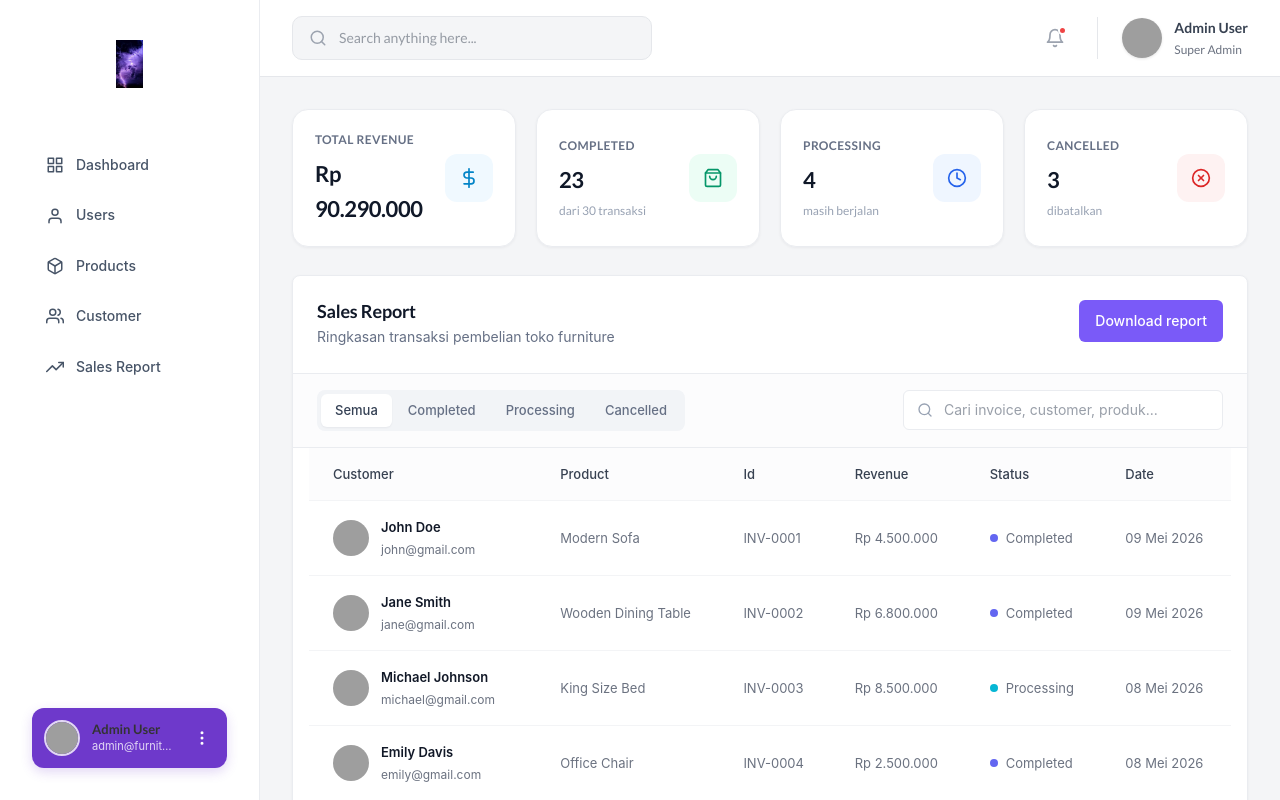
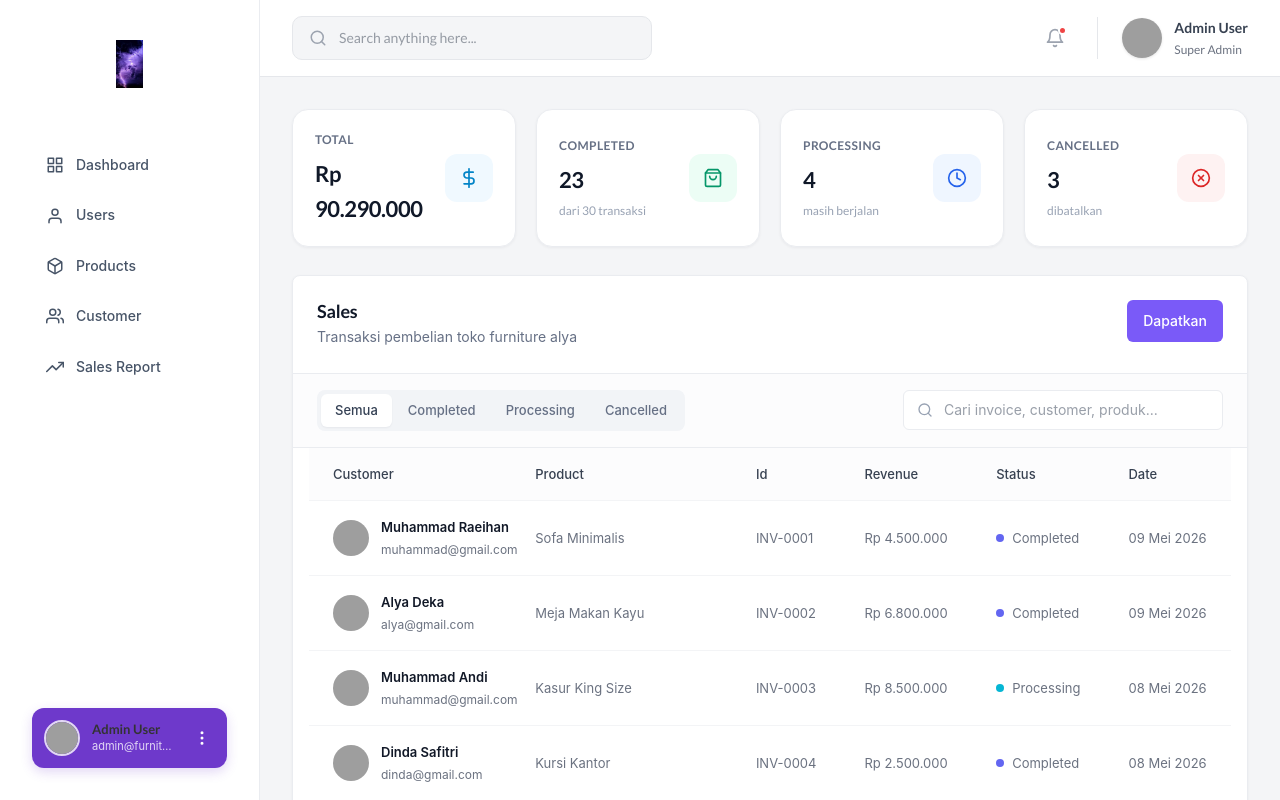
Before and after one commit to alya24si/FurnitureProgress, a React (Vite) app: page /sales-report in a window 1280 px wide. Built offline with nearby package versions, Linux system fonts and the light colour scheme; grey boxes are pictures that could not be loaded.

Commit message:
Perbaikan fixxxxx

```diff
--- a/src/components/Footer.jsx
+++ b/src/components/Footer.jsx
@@ -8,43 +8,49 @@ const FooterSection = () => {
       <Container style={styles.container}>
         <div style={styles.topSection}>
           <div style={styles.column}>
-            <h3 style={styles.logo}>Furniture.</h3>
+            <h3 style={styles.logo}>Alya Furniture.</h3>
             <p style={styles.description}>
-              400 University Drive Suite 200 Coral Gables, <br/>
-              FL 33134 USA
+              Jl. HR Soebrantas No. 88 Pekanbaru, <br/>
+              Riau 28293 Indonesia
             </p>
           </div>
 
           <div style={styles.column}>
-            <h4 style={styles.heading}>Links</h4>
+            <h4 style={styles.heading}>Menu</h4>
             <ul style={styles.list}>
-              <li><a href="#" style={styles.link}>Home</a></li>
-              <li><a href="#" style={styles.link}>Shop</a></li>
-              <li><a href="#" style={styles.link}>About</a></li>
-              <li><a href="#" style={styles.link}>Contact</a></li>
+              <li><a href="#" style={styles.link}>Beranda</a></li>
+              <li><a href="#" style={styles.link}>Produk</a></li>
+              <li><a href="#" style={styles.link}>Tentang Kami</a></li>
+              <li><a href="#" style={styles.link}>Kontak</a></li>
             </ul>
           </div>
 
           <div style={styles.column}>
-            <h4 style={styles.heading}>Help</h4>
+            <h4 style={styles.heading}>Layanan</h4>
             <ul style={styles.list}>
-              <li><a href="#" style={styles.link}>Payment Options</a></li>
-              <li><a href="#" style={styles.link}>Returns</a></li>
-              <li><a href="#" style={styles.link}>Privacy Policies</a></li>
+              <li><a href="#" style={styles.link}>Metode Pembayaran</a></li>
+              <li><a href="#" style={styles.link}>Pengembalian Barang</a></li>
+              <li><a href="#" style={styles.link}>Kebijakan Privasi</a></li>
             </ul>
           </div>
 
           <div style={styles.column}>
             <h4 style={styles.heading}>Newsletter</h4>
             <div style={styles.newsletterForm}>
-              <input type="email" placeholder="Enter Your Email Address" style={styles.input} />
-              <button style={styles.subscribeBtn}>SUBSCRIBE</button>
+              <input
+                type="email"
+                placeholder="Masukkan Email Anda"
+                style={styles.input}
+              />
+              <button style={styles.subscribeBtn}>BERLANGGANAN</button>
             </div>
           </div>
         </div>
 
         <div style={styles.bottomSection}>
-          <p style={styles.copyright}>2023 furino. All rights reverved</p>
+          <p style={styles.copyright}>
+            2026 Alya Furniture. All rights reserved
+          </p>
         </div>
       </Container>
     </Footer>
@@ -57,11 +63,13 @@ const styles = {
     borderTop: '1px solid var(--border-color)',
     backgroundColor: 'var(--bg-color)',
   },
+
   container: {
     maxWidth: '1100px',
     margin: '0 auto',
     padding: '0 24px',
   },
+
   topSection: {
     display: 'flex',
     justifyContent: 'space-between',
@@ -69,43 +77,51 @@ const styles = {
     gap: '40px',
     marginBottom: '60px',
   },
+
   column: {
     flex: '1 1 200px',
   },
+
   logo: {
     fontSize: '24px',
     fontWeight: '700',
     marginBottom: '24px',
     color: 'var(--text-dark)',
   },
+
   description: {
     color: 'var(--text-light)',
     lineHeight: '1.6',
     fontSize: '15px',
   },
+
   heading: {
     fontSize: '16px',
     color: 'var(--text-light)',
     marginBottom: '32px',
     fontWeight: '500',
   },
+
   list: {
     display: 'flex',
     flexDirection: 'column',
     gap: '24px',
   },
+
   link: {
     color: 'var(--text-dark)',
     fontSize: '15px',
     fontWeight: '500',
     transition: 'color 0.3s ease',
   },
+
   newsletterForm: {
     display: 'flex',
     gap: '16px',
     alignItems: 'center',
     flexWrap: 'wrap',
   },
+
   input: {
     border: 'none',
     borderBottom: '1px solid #000',
@@ -114,6 +130,7 @@ const styles = {
     outline: 'none',
     width: '200px',
   },
+
   subscribeBtn: {
     border: 'none',
     borderBottom: '1px solid #000',
@@ -123,10 +140,12 @@ const styles = {
     backgroundColor: 'transparent',
     cursor: 'pointer',
   },
+
   bottomSection: {
     paddingTop: '32px',
     borderTop: '1px solid var(--border-color)',
   },
+
   copyright: {
     fontSize: '15px',
     color: 'var(--text-dark)',
--- a/src/components/Hero.jsx
+++ b/src/components/Hero.jsx
@@ -7,12 +7,25 @@ const Hero = () => {
     <HeroSection style={styles.hero}>
       <Container style={styles.container}>
         <div style={styles.card}>
-          <p style={styles.subtitle}>New Arrival</p>
-          <h1 style={styles.title}>Discover Our <br/> New Collection</h1>
+          <p style={styles.subtitle}>Koleksi Terbaru</p>
+
+          <h1 style={styles.title}>
+            Temukan Furniture <br /> Impian Rumah Anda
+          </h1>
+
           <p style={styles.description}>
-            Lorem ipsum dolor sit amet, consectetur adipiscing elit. Ut elit tellus, luctus nec ullamcorper mattis.
+            Hadir dengan desain modern, minimalis, dan elegan
+            untuk mempercantik ruang tamu, kamar tidur, hingga
+            ruang kerja Anda dengan kualitas terbaik.
           </p>
-          <Button variant="primary" className="btn btn-primary" style={styles.btn}>BUY NOW</Button>
+
+          <Button
+            variant="primary"
+            className="btn btn-primary"
+            style={styles.btn}
+          >
+            BELI SEKARANG
+          </Button>
         </div>
       </Container>
     </HeroSection>
--- a/src/components/HowItWorks.jsx
+++ b/src/components/HowItWorks.jsx
@@ -5,18 +5,18 @@ const HowItWorks = () => {
   const steps = [
     {
       icon: <FiLock />,
-      title: '1. Purchase Securely',
-      description: 'Lorem ipsum dolor sit amet, consectetur adipiscing elit.'
+      title: '1. Pilih Furniture Favorit',
+      description: 'Temukan berbagai pilihan furniture modern dengan kualitas terbaik untuk rumah Anda.'
     },
     {
       icon: <FiBox />,
-      title: '2. Ships From Warehouse',
-      description: 'Lorem ipsum dolor sit amet, consectetur adipiscing elit.'
+      title: '2. Pengiriman Cepat & Aman',
+      description: 'Pesanan dikemas dengan aman dan dikirim langsung dari gudang kami di Pekanbaru.'
     },
     {
       icon: <FiHome />,
-      title: '3. Style Your Space',
-      description: 'Lorem ipsum dolor sit amet, consectetur adipiscing elit.'
+      title: '3. Percantik Ruangan Anda',
+      description: 'Ciptakan suasana rumah yang nyaman dan elegan dengan furniture pilihan terbaik.'
     }
   ];
 
--- a/src/data/sales.json
+++ b/src/data/sales.json
@@ -1,32 +1,32 @@
 [
-  { "id": "INV-0001", "date": "2026-05-09", "customer": "John Doe",          "product": "Modern Sofa",            "category": "Living Room", "qty": 1, "price": 4500000, "total": 4500000, "payment": "Transfer",    "status": "Completed" },
-  { "id": "INV-0002", "date": "2026-05-09", "customer": "Jane Smith",        "product": "Wooden Dining Table",    "category": "Dining Room", "qty": 1, "price": 6800000, "total": 6800000, "payment": "Credit Card", "status": "Completed" },
-  { "id": "INV-0003", "date": "2026-05-08", "customer": "Michael Johnson",   "product": "King Size Bed",          "category": "Bedroom",     "qty": 1, "price": 8500000, "total": 8500000, "payment": "Transfer",    "status": "Processing" },
-  { "id": "INV-0004", "date": "2026-05-08", "customer": "Emily Davis",       "product": "Office Chair",           "category": "Office",      "qty": 2, "price": 1250000, "total": 2500000, "payment": "E-Wallet",    "status": "Completed" },
-  { "id": "INV-0005", "date": "2026-05-07", "customer": "William Brown",     "product": "Bookshelf",              "category": "Living Room", "qty": 1, "price": 2150000, "total": 2150000, "payment": "Cash",        "status": "Completed" },
-  { "id": "INV-0006", "date": "2026-05-07", "customer": "Olivia Wilson",     "product": "Coffee Table",           "category": "Living Room", "qty": 1, "price": 1850000, "total": 1850000, "payment": "Transfer",    "status": "Cancelled" },
-  { "id": "INV-0007", "date": "2026-05-06", "customer": "James Miller",      "product": "Wardrobe Cabinet",       "category": "Bedroom",     "qty": 1, "price": 5400000, "total": 5400000, "payment": "Credit Card", "status": "Completed" },
-  { "id": "INV-0008", "date": "2026-05-06", "customer": "Sophia Garcia",     "product": "Dining Chair Set (4)",   "category": "Dining Room", "qty": 1, "price": 3200000, "total": 3200000, "payment": "Transfer",    "status": "Completed" },
-  { "id": "INV-0009", "date": "2026-05-05", "customer": "Benjamin Martinez", "product": "TV Stand",               "category": "Living Room", "qty": 1, "price": 2750000, "total": 2750000, "payment": "E-Wallet",    "status": "Processing" },
-  { "id": "INV-0010", "date": "2026-05-05", "customer": "Mia Rodriguez",     "product": "Bedside Table",          "category": "Bedroom",     "qty": 2, "price":  950000, "total": 1900000, "payment": "Cash",        "status": "Completed" },
-  { "id": "INV-0011", "date": "2026-05-04", "customer": "Lucas Anderson",    "product": "L-Shape Sofa",           "category": "Living Room", "qty": 1, "price": 9800000, "total": 9800000, "payment": "Credit Card", "status": "Completed" },
-  { "id": "INV-0012", "date": "2026-05-04", "customer": "Ava Thomas",        "product": "Bar Stool (Pair)",       "category": "Dining Room", "qty": 1, "price": 1450000, "total": 1450000, "payment": "Transfer",    "status": "Completed" },
-  { "id": "INV-0013", "date": "2026-05-03", "customer": "Ethan Hernandez",   "product": "Office Desk",            "category": "Office",      "qty": 1, "price": 3650000, "total": 3650000, "payment": "E-Wallet",    "status": "Completed" },
-  { "id": "INV-0014", "date": "2026-05-03", "customer": "Isabella Moore",    "product": "Queen Size Bed",         "category": "Bedroom",     "qty": 1, "price": 7200000, "total": 7200000, "payment": "Credit Card", "status": "Cancelled" },
-  { "id": "INV-0015", "date": "2026-05-02", "customer": "Alexander Taylor",  "product": "Shoe Rack",              "category": "Hallway",     "qty": 1, "price":  680000, "total":  680000, "payment": "Cash",        "status": "Completed" },
-  { "id": "INV-0016", "date": "2026-05-02", "customer": "Charlotte Jackson", "product": "Recliner Armchair",      "category": "Living Room", "qty": 1, "price": 4200000, "total": 4200000, "payment": "Transfer",    "status": "Completed" },
-  { "id": "INV-0017", "date": "2026-05-01", "customer": "Henry White",       "product": "Bookshelf",              "category": "Living Room", "qty": 2, "price": 2150000, "total": 4300000, "payment": "Credit Card", "status": "Completed" },
-  { "id": "INV-0018", "date": "2026-05-01", "customer": "Amelia Harris",     "product": "Dressing Table",         "category": "Bedroom",     "qty": 1, "price": 3100000, "total": 3100000, "payment": "E-Wallet",    "status": "Processing" },
-  { "id": "INV-0019", "date": "2026-04-30", "customer": "Sebastian Martin",  "product": "Dining Table Set",       "category": "Dining Room", "qty": 1, "price": 8900000, "total": 8900000, "payment": "Transfer",    "status": "Completed" },
-  { "id": "INV-0020", "date": "2026-04-30", "customer": "Harper Thompson",   "product": "Modern Sofa",            "category": "Living Room", "qty": 1, "price": 4500000, "total": 4500000, "payment": "Credit Card", "status": "Completed" },
-  { "id": "INV-0021", "date": "2026-04-29", "customer": "Jack Lee",          "product": "Bar Cabinet",            "category": "Dining Room", "qty": 1, "price": 5600000, "total": 5600000, "payment": "Transfer",    "status": "Completed" },
-  { "id": "INV-0022", "date": "2026-04-29", "customer": "Evelyn Walker",     "product": "Office Chair",           "category": "Office",      "qty": 3, "price": 1250000, "total": 3750000, "payment": "E-Wallet",    "status": "Completed" },
-  { "id": "INV-0023", "date": "2026-04-28", "customer": "Owen Hall",         "product": "Bedside Table",          "category": "Bedroom",     "qty": 1, "price":  950000, "total":  950000, "payment": "Cash",        "status": "Cancelled" },
-  { "id": "INV-0024", "date": "2026-04-28", "customer": "Abigail Allen",     "product": "Coffee Table",           "category": "Living Room", "qty": 1, "price": 1850000, "total": 1850000, "payment": "Credit Card", "status": "Completed" },
-  { "id": "INV-0025", "date": "2026-04-27", "customer": "Leo Young",         "product": "Wardrobe Cabinet",       "category": "Bedroom",     "qty": 1, "price": 5400000, "total": 5400000, "payment": "Transfer",    "status": "Processing" },
-  { "id": "INV-0026", "date": "2026-04-27", "customer": "Ella King",         "product": "Office Desk",            "category": "Office",      "qty": 1, "price": 3650000, "total": 3650000, "payment": "E-Wallet",    "status": "Completed" },
-  { "id": "INV-0027", "date": "2026-04-26", "customer": "Mateo Wright",      "product": "Recliner Armchair",      "category": "Living Room", "qty": 1, "price": 4200000, "total": 4200000, "payment": "Transfer",    "status": "Completed" },
-  { "id": "INV-0028", "date": "2026-04-26", "customer": "Scarlett Scott",    "product": "Shoe Rack",              "category": "Hallway",     "qty": 2, "price":  680000, "total": 1360000, "payment": "Cash",        "status": "Completed" },
-  { "id": "INV-0029", "date": "2026-04-25", "customer": "Daniel Green",      "product": "TV Stand",               "category": "Living Room", "qty": 1, "price": 2750000, "total": 2750000, "payment": "Credit Card", "status": "Completed" },
-  { "id": "INV-0030", "date": "2026-04-25", "customer": "Grace Baker",       "product": "Dining Chair Set (4)",   "category": "Dining Room", "qty": 1, "price": 3200000, "total": 3200000, "payment": "Transfer",    "status": "Completed" }
+  { "id": "INV-0001", "date": "2026-05-09", "customer": "Muhammad Raeihan", "product": "Sofa Minimalis", "category": "Living Room", "qty": 1, "price": 4500000, "total": 4500000, "payment": "Transfer", "status": "Completed" },
+  { "id": "INV-0002", "date": "2026-05-09", "customer": "Alya Deka ", "product": "Meja Makan Kayu", "category": "Dining Room", "qty": 1, "price": 6800000, "total": 6800000, "payment": "QRIS", "status": "Completed" },
+  { "id": "INV-0003", "date": "2026-05-08", "customer": "Muhammad Andi", "product": "Kasur King Size", "category": "Bedroom", "qty": 1, "price": 8500000, "total": 8500000, "payment": "Transfer", "status": "Processing" },
+  { "id": "INV-0004", "date": "2026-05-08", "customer": "Dinda Safitri", "product": "Kursi Kantor", "category": "Office", "qty": 2, "price": 1250000, "total": 2500000, "payment": "E-Wallet", "status": "Completed" },
+  { "id": "INV-0005", "date": "2026-05-07", "customer": "Andi Saputra", "product": "Rak Buku Minimalis", "category": "Living Room", "qty": 1, "price": 2150000, "total": 2150000, "payment": "Cash", "status": "Completed" },
+  { "id": "INV-0006", "date": "2026-05-07", "customer": "Ayu Lestari", "product": "Meja Kopi Modern", "category": "Living Room", "qty": 1, "price": 1850000, "total": 1850000, "payment": "Transfer", "status": "Cancelled" },
+  { "id": "INV-0007", "date": "2026-05-06", "customer": "Budi Hartono", "product": "Lemari Pakaian", "category": "Bedroom", "qty": 1, "price": 5400000, "total": 5400000, "payment": "Credit Card", "status": "Completed" },
+  { "id": "INV-0008", "date": "2026-05-06", "customer": "Citra Maharani", "product": "Set Kursi Makan", "category": "Dining Room", "qty": 1, "price": 3200000, "total": 3200000, "payment": "Transfer", "status": "Completed" },
+  { "id": "INV-0009", "date": "2026-05-05", "customer": "Doni Kurniawan", "product": "Rak TV Modern", "category": "Living Room", "qty": 1, "price": 2750000, "total": 2750000, "payment": "E-Wallet", "status": "Processing" },
+  { "id": "INV-0010", "date": "2026-05-05", "customer": "Eka Putri", "product": "Meja Samping Tempat Tidur", "category": "Bedroom", "qty": 2, "price": 950000, "total": 1900000, "payment": "Cash", "status": "Completed" },
+  { "id": "INV-0011", "date": "2026-05-04", "customer": "Fajar Ramadhan", "product": "Sofa L Premium", "category": "Living Room", "qty": 1, "price": 9800000, "total": 9800000, "payment": "Credit Card", "status": "Completed" },
+  { "id": "INV-0012", "date": "2026-05-04", "customer": "Gina Permata", "product": "Bangku Bar", "category": "Dining Room", "qty": 1, "price": 1450000, "total": 1450000, "payment": "Transfer", "status": "Completed" },
+  { "id": "INV-0013", "date": "2026-05-03", "customer": "Hendra Wijaya", "product": "Meja Kerja", "category": "Office", "qty": 1, "price": 3650000, "total": 3650000, "payment": "E-Wallet", "status": "Completed" },
+  { "id": "INV-0014", "date": "2026-05-03", "customer": "Intan Sari", "product": "Kasur Queen Size", "category": "Bedroom", "qty": 1, "price": 7200000, "total": 7200000, "payment": "Credit Card", "status": "Cancelled" },
+  { "id": "INV-0015", "date": "2026-05-02", "customer": "Joko Susanto", "product": "Rak Sepatu", "category": "Hallway", "qty": 1, "price": 680000, "total": 680000, "payment": "Cash", "status": "Completed" },
+  { "id": "INV-0016", "date": "2026-05-02", "customer": "Kartika Dewi", "product": "Kursi Santai", "category": "Living Room", "qty": 1, "price": 4200000, "total": 4200000, "payment": "Transfer", "status": "Completed" },
+  { "id": "INV-0017", "date": "2026-05-01", "customer": "Lukman Hakim", "product": "Rak Buku Kayu", "category": "Living Room", "qty": 2, "price": 2150000, "total": 4300000, "payment": "Credit Card", "status": "Completed" },
+  { "id": "INV-0018", "date": "2026-05-01", "customer": "Maya Anggraini", "product": "Meja Rias", "category": "Bedroom", "qty": 1, "price": 3100000, "total": 3100000, "payment": "E-Wallet", "status": "Processing" },
+  { "id": "INV-0019", "date": "2026-04-30", "customer": "Nanda Prakoso", "product": "Set Meja Makan", "category": "Dining Room", "qty": 1, "price": 8900000, "total": 8900000, "payment": "Transfer", "status": "Completed" },
+  { "id": "INV-0020", "date": "2026-04-30", "customer": "Olivia Putri", "product": "Sofa Modern", "category": "Living Room", "qty": 1, "price": 4500000, "total": 4500000, "payment": "Credit Card", "status": "Completed" },
+  { "id": "INV-0021", "date": "2026-04-29", "customer": "Putra Mahendra", "product": "Lemari Pajangan", "category": "Dining Room", "qty": 1, "price": 5600000, "total": 5600000, "payment": "Transfer", "status": "Completed" },
+  { "id": "INV-0022", "date": "2026-04-29", "customer": "Qori Anisa", "product": "Kursi Kantor Ergonomis", "category": "Office", "qty": 3, "price": 1250000, "total": 3750000, "payment": "E-Wallet", "status": "Completed" },
+  { "id": "INV-0023", "date": "2026-04-28", "customer": "Rafi Saputra", "product": "Meja Samping", "category": "Bedroom", "qty": 1, "price": 950000, "total": 950000, "payment": "Cash", "status": "Cancelled" },
+  { "id": "INV-0024", "date": "2026-04-28", "customer": "Salsa Nabila", "product": "Meja Kopi", "category": "Living Room", "qty": 1, "price": 1850000, "total": 1850000, "payment": "Credit Card", "status": "Completed" },
+  { "id": "INV-0025", "date": "2026-04-27", "customer": "Teguh Prasetyo", "product": "Lemari Besar", "category": "Bedroom", "qty": 1, "price": 5400000, "total": 5400000, "payment": "Transfer", "status": "Processing" },
+  { "id": "INV-0026", "date": "2026-04-27", "customer": "Ulfa Rahma", "product": "Meja Kantor", "category": "Office", "qty": 1, "price": 3650000, "total": 3650000, "payment": "E-Wallet", "status": "Completed" },
+  { "id": "INV-0027", "date": "2026-04-26", "customer": "Vina Melati", "product": "Kursi Recliner", "category": "Living Room", "qty": 1, "price": 4200000, "total": 4200000, "payment": "Transfer", "status": "Completed" },
+  { "id": "INV-0028", "date": "2026-04-26", "customer": "Wahyu Hidayat", "product": "Rak Sepatu Minimalis", "category": "Hallway", "qty": 2, "price": 680000, "total": 1360000, "payment": "Cash", "status": "Completed" },
+  { "id": "INV-0029", "date": "2026-04-25", "customer": "Yuni Kartika", "product": "Rak TV", "category": "Living Room", "qty": 1, "price": 2750000, "total": 2750000, "payment": "Credit Card", "status": "Completed" },
+  { "id": "INV-0030", "date": "2026-04-25", "customer": "Zaki Firmansyah", "product": "Set Kursi Makan", "category": "Dining Room", "qty": 1, "price": 3200000, "total": 3200000, "payment": "Transfer", "status": "Completed" }
 ]
--- a/src/pages/main/SalesReport.jsx
+++ b/src/pages/main/SalesReport.jsx
@@ -52,7 +52,7 @@ function SalesReport() {
       {/* Summary Cards */}
       <div className="sr-stats">
         <StatCard
-          label="Total Revenue"
+          label="Total "
           value={formatRupiah(stats.revenue)}
           icon={<FiDollarSign />}
           color="revenue"
@@ -84,12 +84,12 @@ function SalesReport() {
         {/* Header Section */}
         <div className="table-header-section">
           <div>
-            <h1 className="table-main-title">Sales Report</h1>
+            <h1 className="table-main-title">Sales </h1>
             <p className="table-sub-title">
-              Ringkasan transaksi pembelian toko furniture
+              Transaksi pembelian toko furniture alya
             </p>
           </div>
-          <button className="btn-download-all-top">Download report</button>
+          <button className="btn-download-all-top">Dapatkan</button>
         </div>
 
         {/* Toolbar Section */}
@@ -158,7 +158,7 @@ function SalesReport() {
               {filtered.length === 0 && (
                 <tr>
                   <td colSpan={6} className="empty-state">
-                    Tidak ada transaksi yang cocok.
+                    Data transaksi tidak ditemukan!!
                   </td>
                 </tr>
               )}
```
